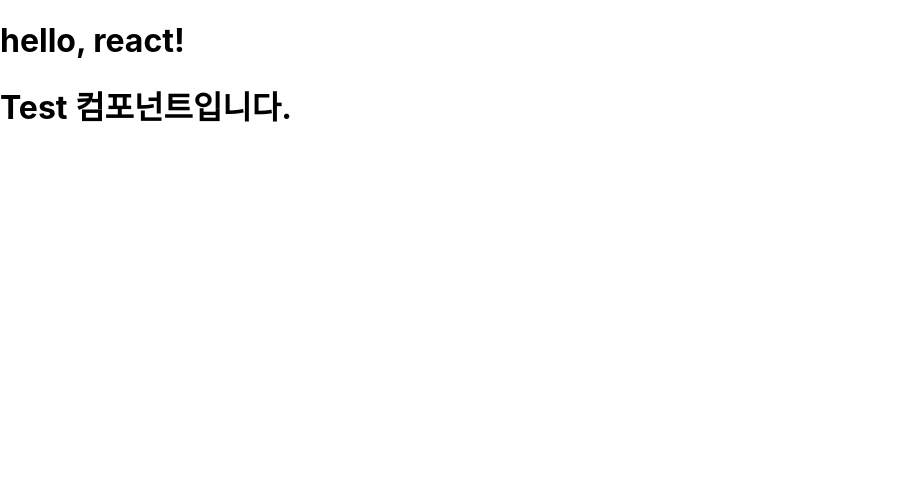
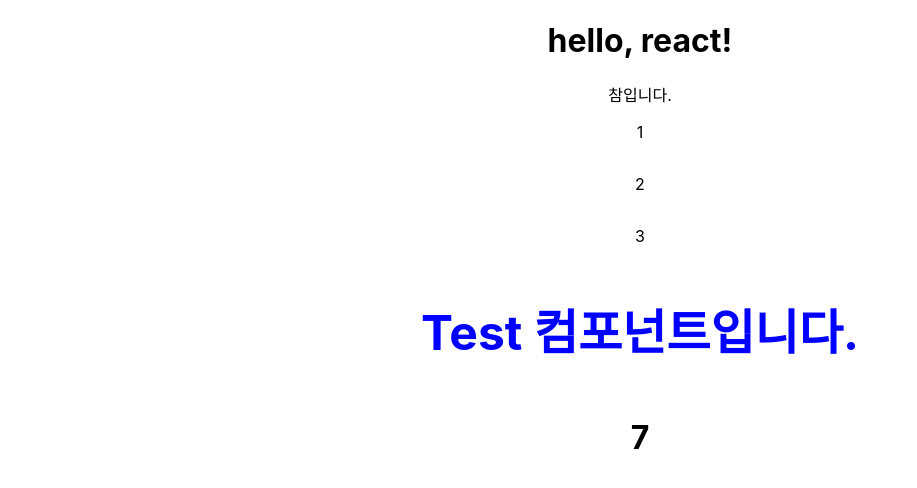
Before and after one commit to ParkAsher/MERN-Community, a React (Create React App) app in the folder client/: page / in a window 1280 px wide. Shown: the top 488 px of the page, without its empty margins (0-917 px from the left). Built offline with nearby package versions, Linux system fonts and the light colour scheme.

Commit message:
JSX study

```diff
--- a/client/src/App.css
+++ b/client/src/App.css
@@ -1,38 +1,3 @@
-.App {
-  text-align: center;
+.test {
+    color: blue;
 }
-
-.App-logo {
-  height: 40vmin;
-  pointer-events: none;
-}
-
-@media (prefers-reduced-motion: no-preference) {
-  .App-logo {
-    animation: App-logo-spin infinite 20s linear;
-  }
-}
-
-.App-header {
-  background-color: #282c34;
-  min-height: 100vh;
-  display: flex;
-  flex-direction: column;
-  align-items: center;
-  justify-content: center;
-  font-size: calc(10px + 2vmin);
-  color: white;
-}
-
-.App-link {
-  color: #61dafb;
-}
-
-@keyframes App-logo-spin {
-  from {
-    transform: rotate(0deg);
-  }
-  to {
-    transform: rotate(360deg);
-  }
-}
--- a/client/src/App.js
+++ b/client/src/App.js
@@ -1,14 +1,32 @@
-
 import './App.css';
 import Test from './Test';
 
 function App() {
-  return (
-    <div>
-      <h1>hello, react!</h1>
-      <Test></Test>
-    </div>
-  );
+
+    /*
+        1. 가정문 : if-else, switch  => 삼항연산자 ? :
+        2. 반복문 : for              => map
+    */
+
+    let flag = true;
+
+    let Arr = [1, 2, 3]
+
+    return (
+        <div style={{ display: "flex", flexDirection: "column", alignItems: "center" }}>
+            <h1>hello, react!</h1>
+            {
+                flag ? "참입니다." : "거짓입니다."
+            }
+            {
+                // key로 idx를 주는것이 원칙
+                Arr.map((element, idx) => {
+                    return <p>{element}</p>
+                })
+            }
+            <Test></Test>
+        </div>
+    );
 }
 
 export default App;
--- a/client/src/Test.js
+++ b/client/src/Test.js
@@ -8,11 +8,23 @@
 */
 
 function Test() {
-  return (
-    <Fragment>
-        <h1>Test 컴포넌트입니다.</h1>
-    </Fragment>
-  )
+
+    /*
+        JSX
+        1. CamelCase 원칙 : className
+        2. js : {}
+        3. css, style : {{}} + object / js에서 ; 은 종결자를 의미하므로 사용하지 않는다
+    */
+
+    const Temp = 7;
+
+
+    return (
+        <Fragment>
+            <h1 className='test' style={{ fontSize: "3rem" }}>Test 컴포넌트입니다.</h1>
+            <h1>{Temp}</h1>
+        </Fragment>
+    )
 }
 
 export default Test
```
